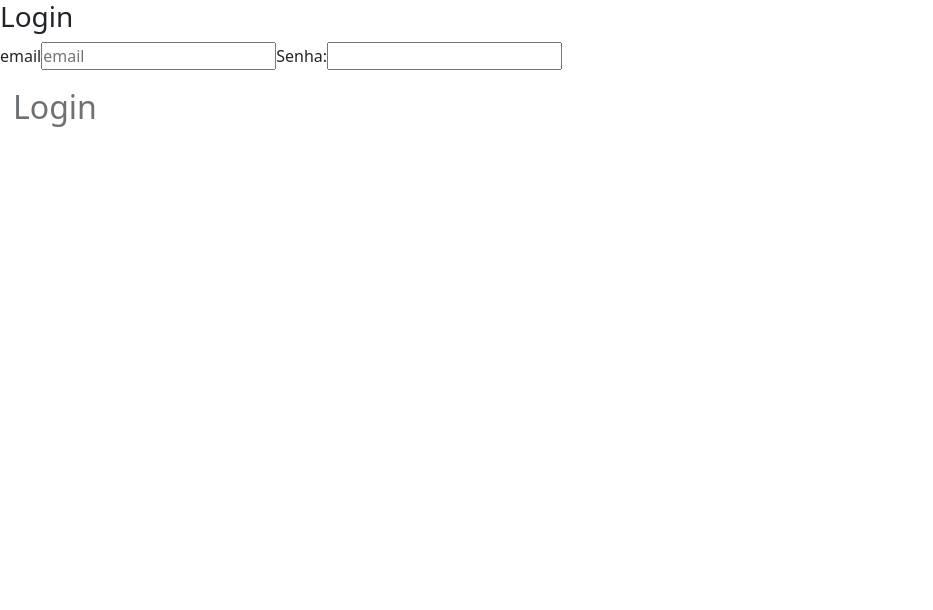
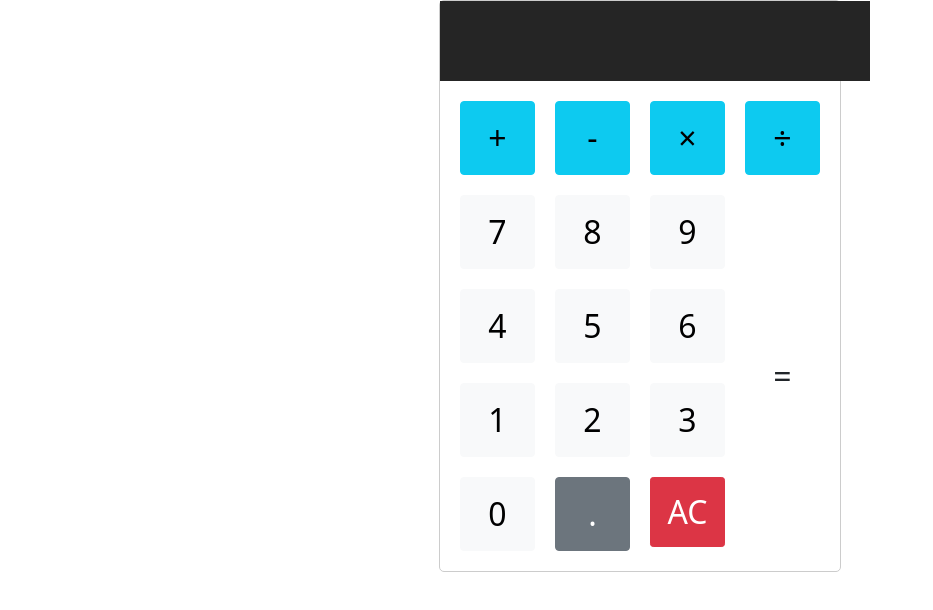
Before and after one commit to estevao144/calculadora, a React (Create React App) app: page / in a window 1280 px wide. Shown: the top 610 px of the page, without its empty margins (0-933 px from the left). Built offline with nearby package versions, Linux system fonts and the light colour scheme.

Commit message:
retirada da tela login para manutenção

```diff
--- a/src/App.js
+++ b/src/App.js
@@ -7,9 +7,10 @@ import Login from './pages/Login';
 function App() {
   return (
     <Routes>
-      <Route exact path="/" element={ <Login /> } />
+      <Route exact path="/" element={ <CalcComum /> } />
       <Route exact path="/calcComum" element={ <CalcComum /> }/>
       <Route exact path="/calcRom" element={ <CalcRomano /> } />
+      <Route exact path="/login" element={ <Login /> } />
     </Routes>
 
 
--- a/src/pages/Login.jsx
+++ b/src/pages/Login.jsx
@@ -1,11 +1,11 @@
-import React, { useState }from 'react';
-import { Link } from 'react-router-dom';
+import React, { useState } from "react";
+import { Link } from "react-router-dom";
+import "../styles/login.css";
 
 function Login() {
-  const [email, setEmail] = useState('');
-  const [password, setPassword] = useState('');
+  const [email, setEmail] = useState("");
+  const [password, setPassword] = useState("");
   const [isvalida, setIsValida] = useState(true);
-
 
   const disableValidation = () => {
     const minNumber = 6;
@@ -13,68 +13,90 @@ function Login() {
     const validacion = regex.test(email);
     const condicion = password.length >= minNumber;
 
-    const validation = (
-      !validacion
-      || !condicion
-    );
-    setIsValida(validation);
+    if (!validacion && !condicion) {
+      setIsValida(true);
+    } else {
+      setIsValida(false);
+    }
   };
 
   const handleEmail = (event) => {
-    const {target:{ value }} = event;
+    const {
+      target: { value },
+    } = event;
     setEmail(value);
     disableValidation();
-
   };
   console.log(email);
   const handlePassword = (event) => {
-    const {target:{ value }} = event;
+    const {
+      target: { value },
+    } = event;
     setPassword(value);
     disableValidation();
-}
+  };
   const handleSubmit = () => {
-    localStorage.setItem('user', JSON.stringify({ email }));
-}
+    localStorage.setItem("user", JSON.stringify({ email }));
+  };
 
   return (
-    <div className="container-login">
+    <>
+      <section class=" text-center text-lg-start">
+        <div class="card mb-3">
+          <div class="row g-0 d-flex align-items-center">
+            <div class="col-lg-4 d-none d-lg-flex">
+              <img
+                src="https://mdbootstrap.com/img/new/ecommerce/vertical/004.jpg"
+                alt="Trendy Pants and Shoes"
+                class="w-100 rounded-t-5 rounded-tr-lg-0 rounded-bl-lg-5"
+              />
+            </div>
+            <div class="col-lg-8">
+              <div class="card-body py-5 px-md-5">
                 <form>
-        <h3>Login</h3>
-      <label className="login-email" htmlFor="email">
-        email
+                  <div class="form-outline mb-4">
+                    <label class="form-label" for="form2Example1">
+                      Email address
+                    </label>
                     <input
-          name="email"
-          type="text"
-          id="email"
-          placeholder="email"
+                      type="email"
+                      id="form2Example1"
+                      class="form-control"
                       value={email}
-          onChange={ handleEmail }
+                      onChange={handleEmail}
                     />
+                  </div>
+
+                  <div class="form-outline mb-4">
+                    <label class="form-label" for="form2Example2">
+                      Password
                     </label>
-      <label className="login-senha" htmlFor="senha">
-        Senha:
                     <input
-          name="senha"
                       type="password"
-          id="senha"
-          value={ password }
-          onChange={ handlePassword }
+                      id="form2Example2"
+                      class="form-control"
+                      value={password}
+                      onChange={handlePassword}
                     />
-      </label>
+                  </div>
 
-      </form>
                   <Link to="/calcComum">
                     <button
                       type="button"
-                className="btn"
-                disabled={ isvalida }
-                onClick={ handleSubmit }
-
+                      class="btn btn-primary btn-block mb-4"
+                      disabled={isvalida}
+                      onClick={handleSubmit}
                     >
-            Login
+                      Sign in
                     </button>
                   </Link>
+                </form>
               </div>
+            </div>
+          </div>
+        </div>
+      </section>
+    </>
   );
 }
 
--- /dev/null
+++ b/src/styles/login.css
@@ -0,0 +1,14 @@
+.rounded-t-5 {
+  border-top-left-radius: 0.5rem;
+  border-top-right-radius: 0.5rem;
+};
+
+@media (min-width: 992px) {
+  .rounded-tr-lg-0 {
+    border-top-right-radius: 0;
+  }
+
+  .rounded-bl-lg-5 {
+    border-bottom-left-radius: 0.5rem;
+  }
+}
```
Also changed, not shown: 1 other file (tests, documents, lock files or other folders). Lines whose indentation alone changed are shown as unchanged.
